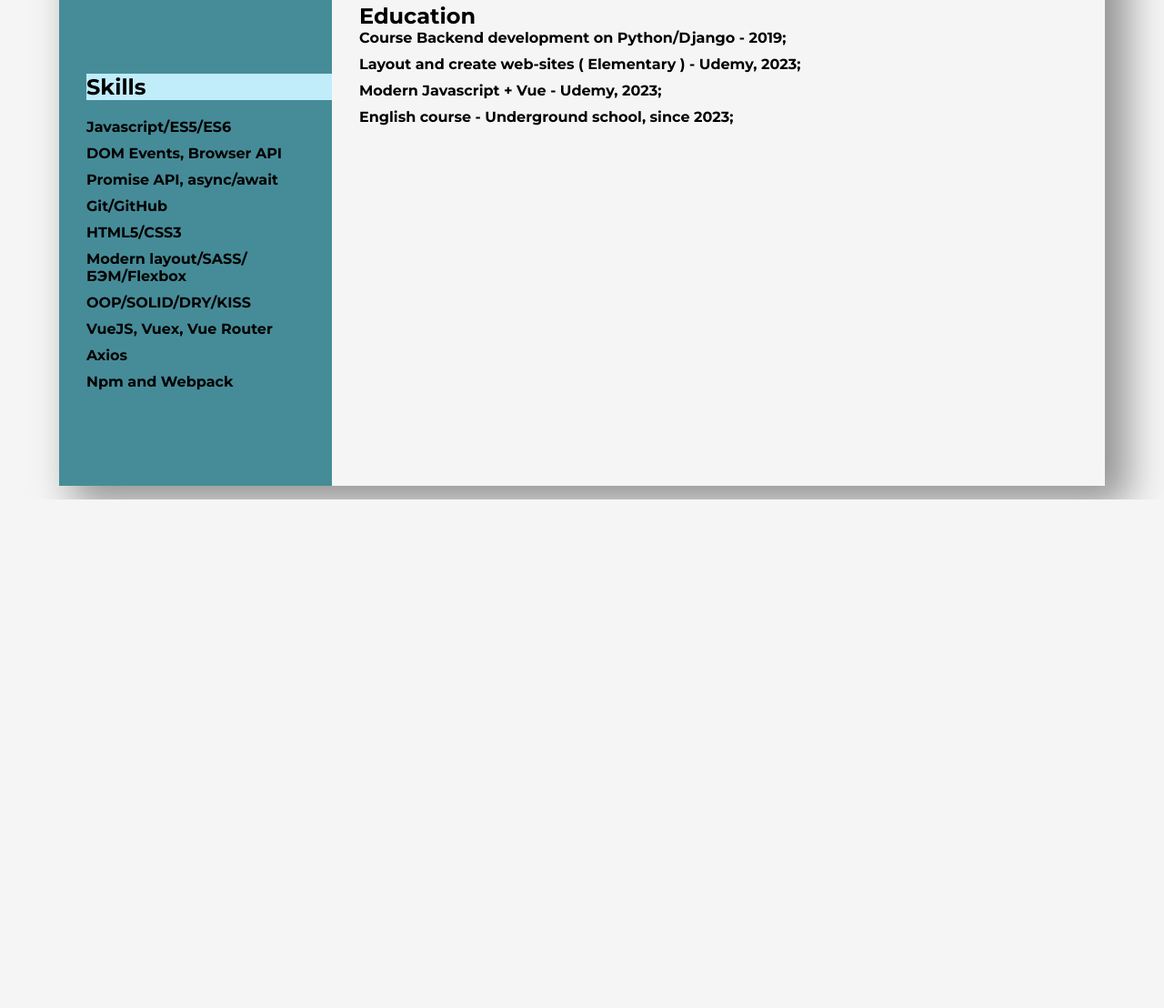
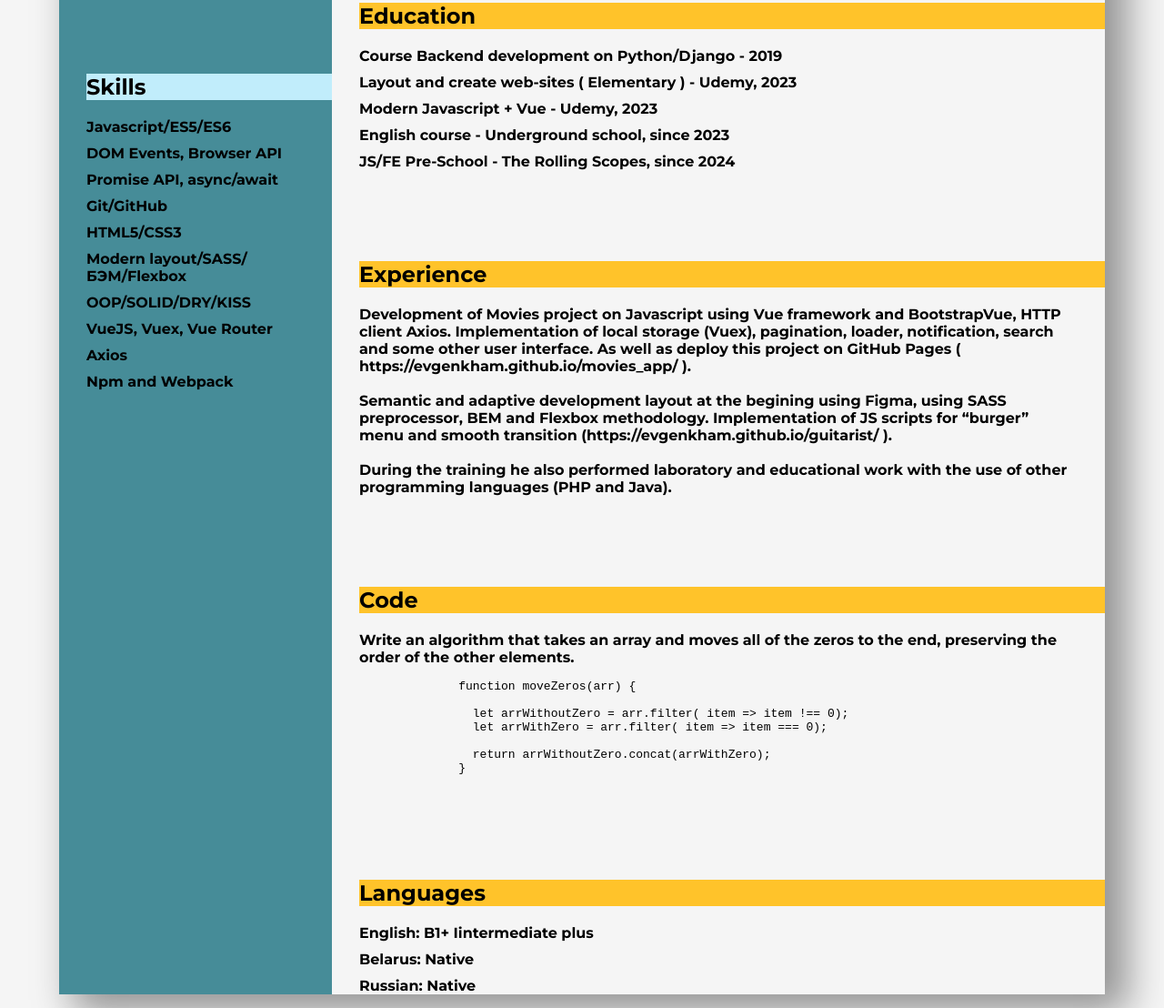
Before and after one commit to EvgenKham/rsschool-cv, a plain HTML site: page index.html in a window 1280 px wide. Shown: the part 581-1689 px from the top of the page at 91% size. Before the commit the page ends 1130 px from the top, so only its background shows below. Drawn offline with Linux system fonts and the light colour scheme; files whose address does not match are found by name.

Commit message:
feat: add experiance, code and language

```diff
--- a/index.html
+++ b/index.html
@@ -91,21 +91,51 @@
         <!--Основная секция с данными-->
         <main class="right-section">
           <section class="summary right-section__item" id="id-summary">
-            <h2 class="summary__title">Summary</h2>
-            <p class="summary__text">Currently I am looking for a way to convert from a medical worker to a developer, as there is a corresponding education, a huge desire to create a working product, see the result of my work, and develop in front-end direction. There is experience in performing student, laboratory works, as well as pet projects with a code on GitHub. I would like to try my hand at commercial development and contribute to the development of your company.</p>
+            <h2 class="right-section__title">Summary</h2>
+            <p class="right-section__text">Currently I am looking for a way to convert from a medical worker to a developer, as there is a corresponding education, a huge desire to create a working product, see the result of my work, and develop in front-end direction. There is experience in performing student, laboratory works, as well as pet projects with a code on GitHub. I would like to try my hand at commercial development and contribute to the development of your company.</p>
           </section>
           <section class="education right-section__item" id="id-education">
-            <h2 class="education__title">Education</h2>
-            <ul class="education__list">
-              <li class="item">Course Backend development on Python/Django - 2019;</li>
-              <li class="item">Layout and create web-sites ( Elementary ) - Udemy, 2023;</li>
-              <li class="item">Modern Javascript + Vue - Udemy, 2023;</li>
-              <li class="item">English course - Underground school, since 2023;</li>
+            <h2 class="right-section__title">Education</h2>
+            <ul class="right-section__list">
+              <li class="right-section__list_item"><span>Course Backend development on Python/Django - 2019</span></li>
+              <li class="right-section__list_item"><span>Layout and create web-sites ( Elementary ) - Udemy, 2023</span></li>
+              <li class="right-section__list_item"><span>Modern Javascript + Vue - Udemy, 2023</span></li>
+              <li class="right-section__list_item"><span>English course - Underground school, since 2023</span></li>
+              <li class="right-section__list_item"><span>JS/FE Pre-School - The Rolling Scopes, since 2024</span></li>
             </ul>
           </section>
-          <section class="experience" id="id-experience"></section>
-          <section class="code" id="id-code"></section>
-          <section class="language" id="id-language"></section>
+          <section class="experience right-section__item" id="id-experience">
+            <h2 class="right-section__title">Experience</h2>
+            <p class="right-section__text">Development of Movies project on Javascript using Vue framework and BootstrapVue, HTTP client Axios. Implementation of local storage (Vuex), pagination, loader, notification, search and some other user interface. As well as deploy this project on GitHub Pages ( https://evgenkham.github.io/movies_app/ ).</p>
+            <br>
+            <p class="right-section__text">Semantic and adaptive development layout at the begining using Figma, using SASS preprocessor, BEM and Flexbox methodology. Implementation of JS scripts for “burger” menu and smooth transition (https://evgenkham.github.io/guitarist/ ).</p>
+            <br>
+            <p class="right-section__text">During the training he also performed laboratory and educational work with the use of other programming languages (PHP and Java).</p>
+
+          </section>
+          <section class="code right-section__item" id="id-code">
+            <h2 class="right-section__title">Code</h2>
+            <p class="right-section__text">Write an algorithm that takes an array and moves all of the zeros to the end, preserving the order of the other elements.</p>
+            <pre>
+
+              function moveZeros(arr) {
+
+                let arrWithoutZero = arr.filter( item => item !== 0);
+                let arrWithZero = arr.filter( item => item === 0);
+
+                return arrWithoutZero.concat(arrWithZero);
+              }
+            </pre>
+          </section>
+          <section class="language" id="id-language">
+            <h2 class="right-section__title">Languages</h2>
+            <ul class="right-section__list">
+              <li class="right-section__list_item"><span>English:</span> B1+ Iintermediate plus</li>
+              <li class="right-section__list_item"><span>Belarus:</span> Native</li>
+              <li class="right-section__list_item"><span>Russian:</span> Native</li>
+            </ul>
+          </section>
+
         </main>
 
       </div>
--- a/sass/style.sass
+++ b/sass/style.sass
@@ -123,14 +123,17 @@ html
   min-height: 800px
   padding-top: 25px
   padding-left: 30px
-  &__contact
+  &__item
     margin-bottom: 100px
-
-
-.summary
-  margin-bottom: 100px
   &__title
     margin-bottom: 20px
     background-color: $yellow
   &__text
-    margin-right: 30px
+    margin-right: 40px
+  &__list_item
+    list-style: none
+    margin-bottom: 10px
+    &:last-child
+      margin-bottom: 0
+    span
+      font-weight: bold
```
Also changed, not shown: css/style.css.
